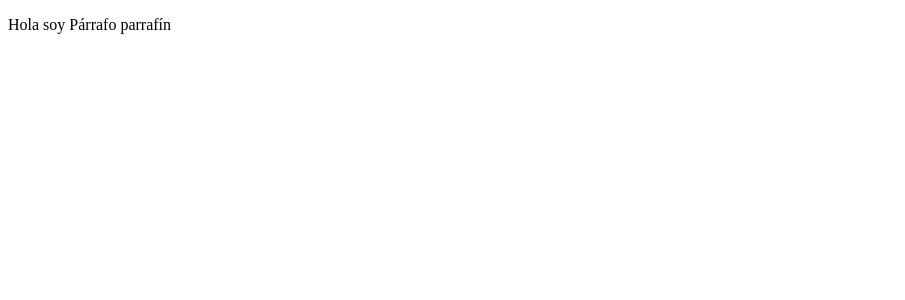
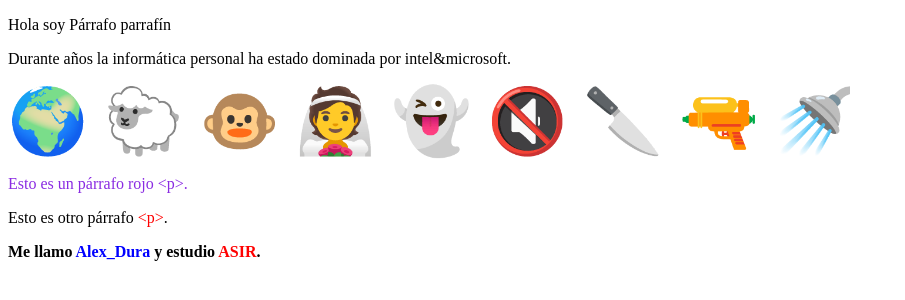
Before and after one commit to alexdura-star/Repositorio_nuevo-, a plain HTML site: page index.html in a window 1280 px wide. Shown: the whole page, without its empty margins (0-905 px from the left). Drawn offline with Linux system fonts and the light colour scheme.

Commit message:
index creado

```diff
--- a/index.html
+++ b/index.html
@@ -9,5 +9,20 @@
 <body>
 <p>Hola soy Párrafo parrafín</p>
 
+
+
+<p>Durante años la informática personal ha estado dominada por intel&amp;microsoft.</p>
+
+
+
+<p><span style="font-size: 4rem;">&#x1F30D; &#x1F411; &#x1F435; &#x1F470; &#x1F47B; &#x1F507; &#x1F52A; &#x1F52B; &#x1F6BF;</span></p>
+
+<p style="color:blueviolet">Esto es un párrafo rojo &lt;p&gt;.</p>
+<p>Esto es otro párrafo <span style="color: red;">&lt;p&gt;</span>.</p>
+
+
+<p style="font-weight: bold">Me llamo <span style="color: blue;">Alex_Dura</span> y estudio <span style="color: red;">ASIR</span>.</p>
+
+
 </body>
 </html>
```
